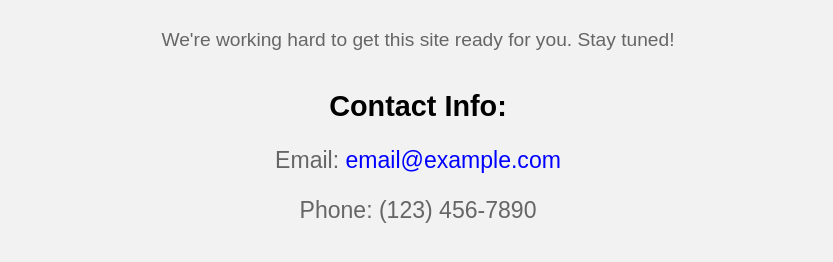
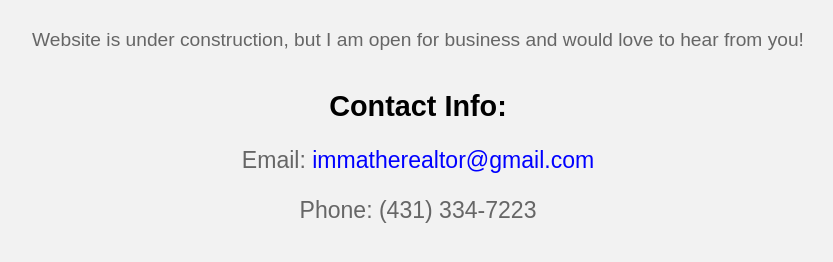
Before and after one commit to nnajiabraham/imma_realtor_site, a plain HTML site: page index.html in a window 1280 px wide. Shown: the part 282-544 px from the top of the page, without its empty margins (222-1055 px from the left). Drawn offline with Linux system fonts and the light colour scheme.

Commit message:
Update index.html

```diff
--- a/index.html
+++ b/index.html
@@ -8,11 +8,11 @@
 <body>
   <div class="container">
     <h1>Coming Soon!</h1>
-    <p>We're working hard to get this site ready for you. Stay tuned!</p>
+    <p>Website is under construction, but I am open for business and would love to hear from you!</p>
     <div class="contact-info">
       <h2>Contact Info:</h2>
-      <p>Email: <a href="mailto:email@example.com">email@example.com</a></p>
-      <p>Phone: (123) 456-7890</p>
+      <p>Email: <a href="mailto:immatherealtor@gmail.com">immatherealtor@gmail.com</a></p>
+      <p>Phone: (431) 334-7223</p>
     </div>
   </div>
 </body>
```
